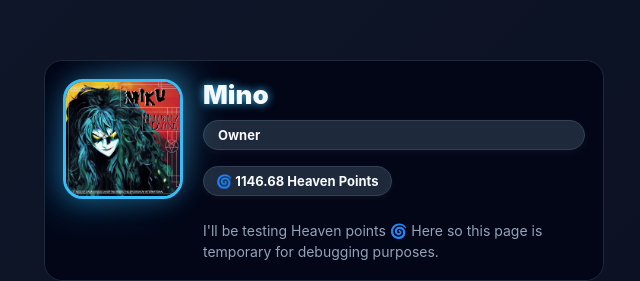
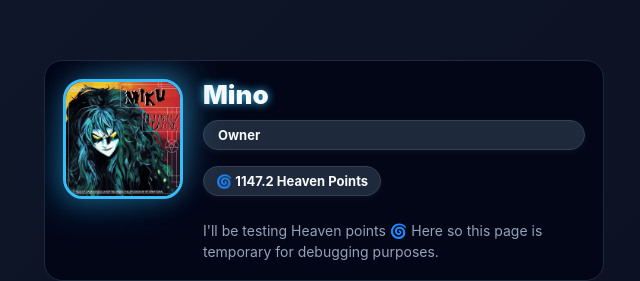
Before and after one commit to Heaven-501/HeavenMusicBotLogicHandler, a plain HTML site: page Mino.html in a window 1280 px wide. Shown: the top 281 px of the page, 316-956 px from the left. Drawn offline with Linux system fonts and the light colour scheme.

Commit message:
Increment Heaven Rating 🌀 [ci skip]

```diff
--- a/Mino.html
+++ b/Mino.html
@@ -55,7 +55,7 @@
       <div class="name">Mino</div>
       <div class="role-tag">Owner</div>
       <div class="activity-stats">
-        <div class="stat-bubble" id="heavenRating">🌀 1146.68 Heaven Points</div>
+        <div class="stat-bubble" id="heavenRating">🌀 1147.2 Heaven Points</div>
       </div>
       <div class="desc">
         I'll be testing Heaven points 🌀 Here so this page is temporary for debugging purposes.
```
Also changed, not shown: 1 other file.
